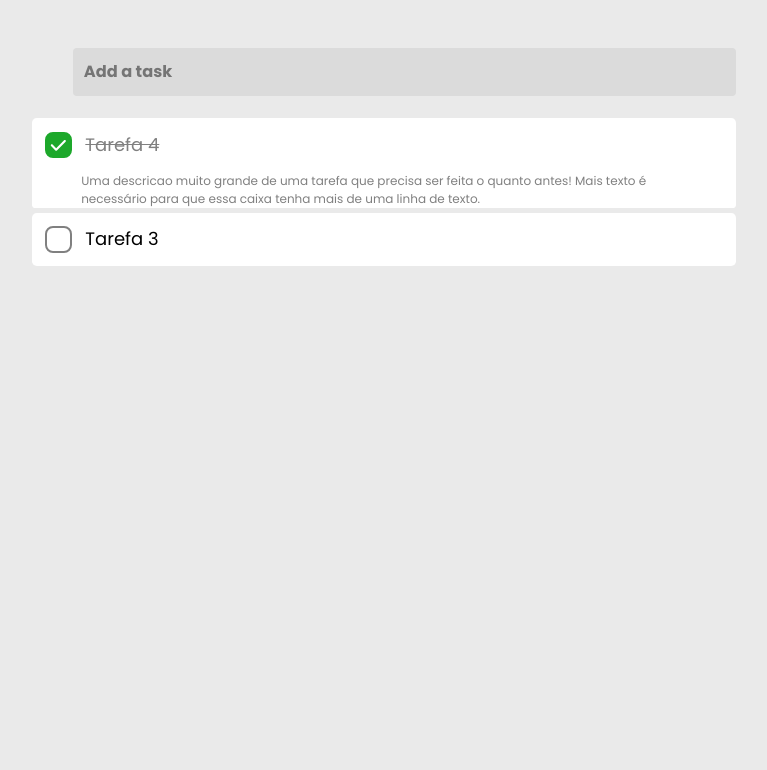
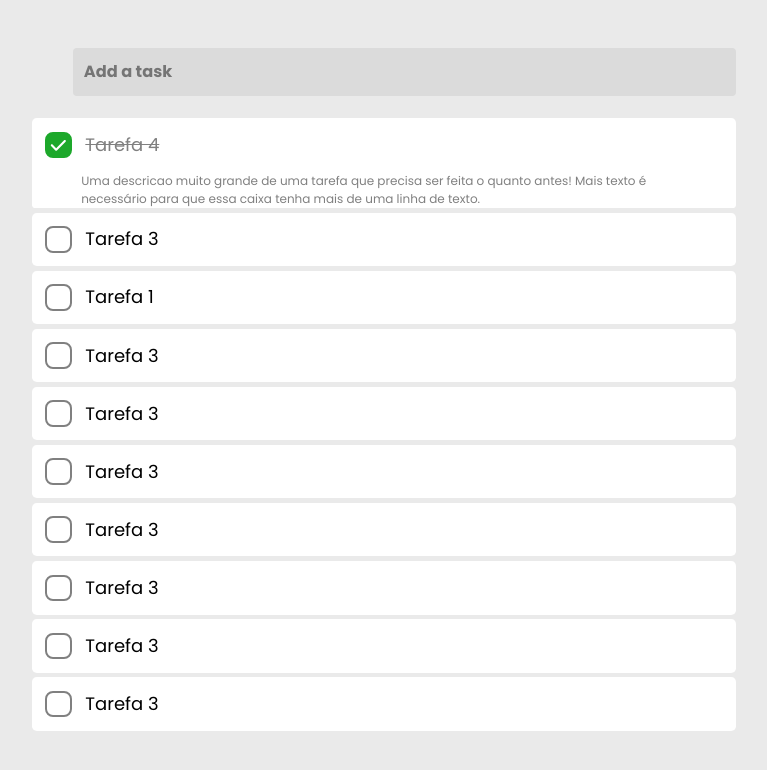
Before and after one commit to andrealvescorreia/todo-react, a React (Vite) app: page / in a window 1280 px wide. Shown: the top 770 px of the page, without its empty margins (256-1023 px from the left). Built offline with nearby package versions, Linux system fonts and the light colour scheme.

Commit message:
add multiple example tasks

```diff
--- a/src/providers/TasksProvider.jsx
+++ b/src/providers/TasksProvider.jsx
@@ -12,7 +12,39 @@ const exampleTasks = [
     {
         name: "Tarefa 3",
         timeOfInclusion: '2'
-    }
+    },
+    {
+        name: "Tarefa 1",
+        timeOfInclusion: '3'
+    },
+    {
+        name: "Tarefa 3",
+        timeOfInclusion: '4'
+    },
+    {
+        name: "Tarefa 3",
+        timeOfInclusion: '5'
+    },
+    {
+        name: "Tarefa 3",
+        timeOfInclusion: '6'
+    },
+    {
+        name: "Tarefa 3",
+        timeOfInclusion: '7'
+    },
+    {
+        name: "Tarefa 3",
+        timeOfInclusion: '8'
+    },
+    {
+        name: "Tarefa 3",
+        timeOfInclusion: '9'
+    },
+    {
+        name: "Tarefa 3",
+        timeOfInclusion: '10'
+    },
 ]
 
 const TasksProvider = ({children}) => {
```
